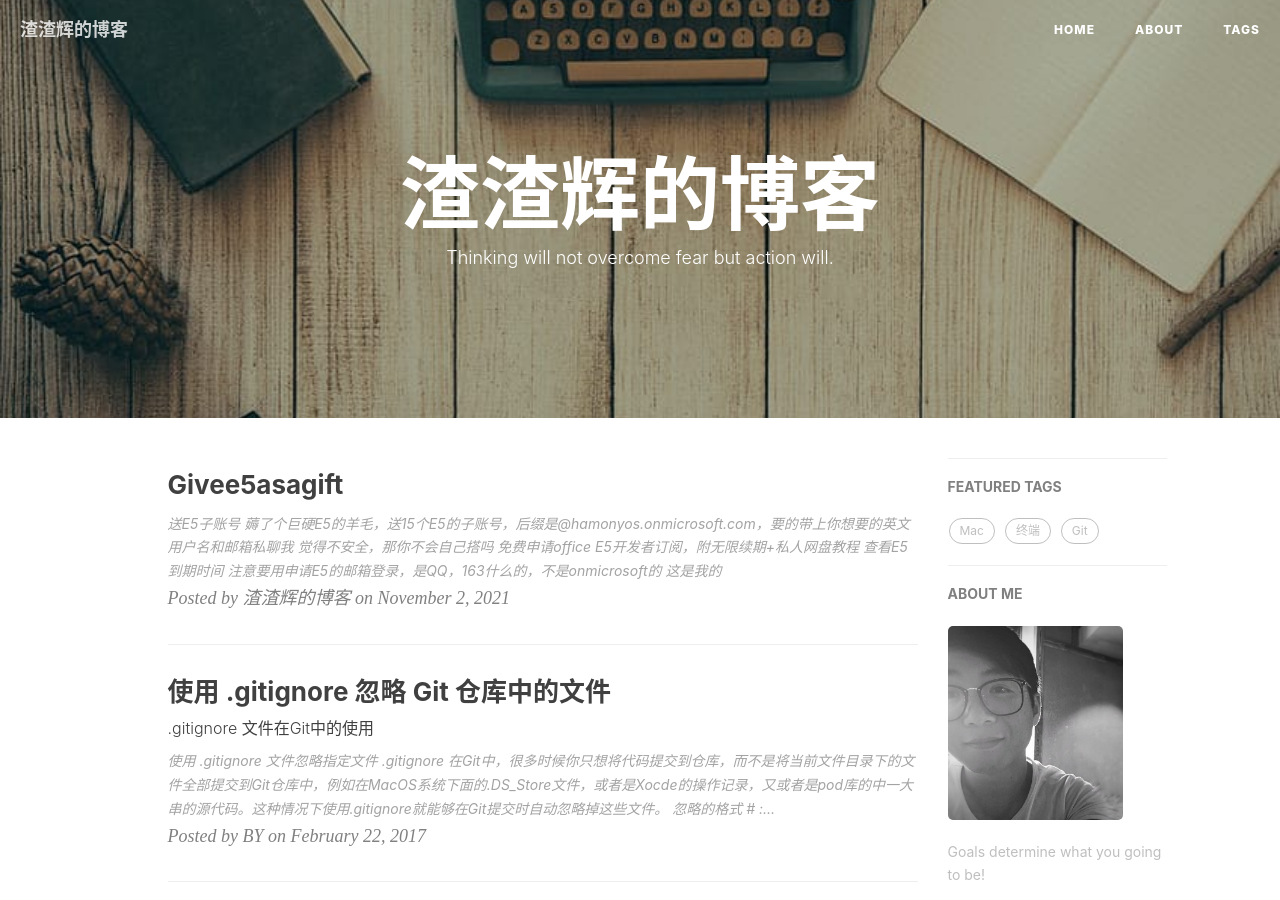
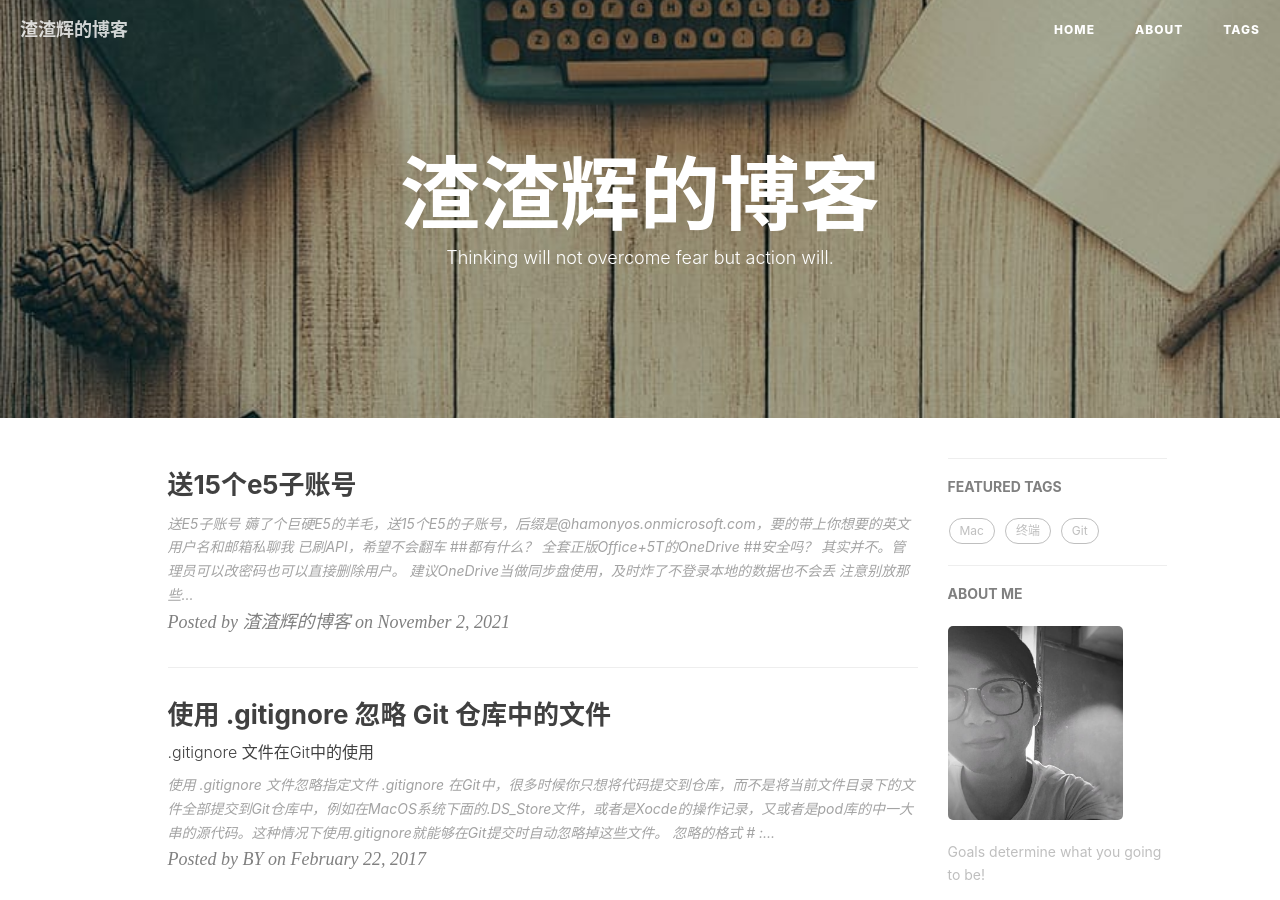
Before and after one commit to Tale-REB/dreamingcats.github.io, a Jekyll site: the page built from index.html, in a window 1280 px wide and 900 px high. Built offline with Jekyll 4.4.1, drawn with Linux system fonts in a browser that asks for light colours; nearby versions of some CDN libraries; the list of posts is cut into pages by our own code; comment, search, counter and statistics services are not loaded.

Commit message:
2021-11-02

```diff
--- a/_posts/2021-11-02-GiveE5AsAGift.md
+++ b/_posts/2021-11-02-送15个E5子账号.md
@@ -1,7 +1,15 @@
 # 送E5子账号
 
 薅了个巨硬E5的羊毛，送15个E5的子账号，后缀是@hamonyos.onmicrosoft.com，要的带上你想要的英文用户名和邮箱私聊我
+已刷API，希望不会翻车
 
+##都有什么？
+全套正版Office+5T的OneDrive
+
+##安全吗？
+其实并不。管理员可以改密码也可以直接删除用户。
+建议OneDrive当做同步盘使用，及时炸了不登录本地的数据也不会丢
+注意别放那些，对对对就是那些
 
 # 觉得不安全，那你不会自己搭吗
 
@@ -12,4 +20,4 @@
 
 这是我的
 
-[![](https://github.com/DreamingCats/dreamingcats.github.io/blob/main/img/2021.11.2-1.png)](http://dreamingcats.github.io/)
+![](https://github.com/DreamingCats/dreamingcats.github.io/raw/main/img/2021.11.2-1.png)
```
